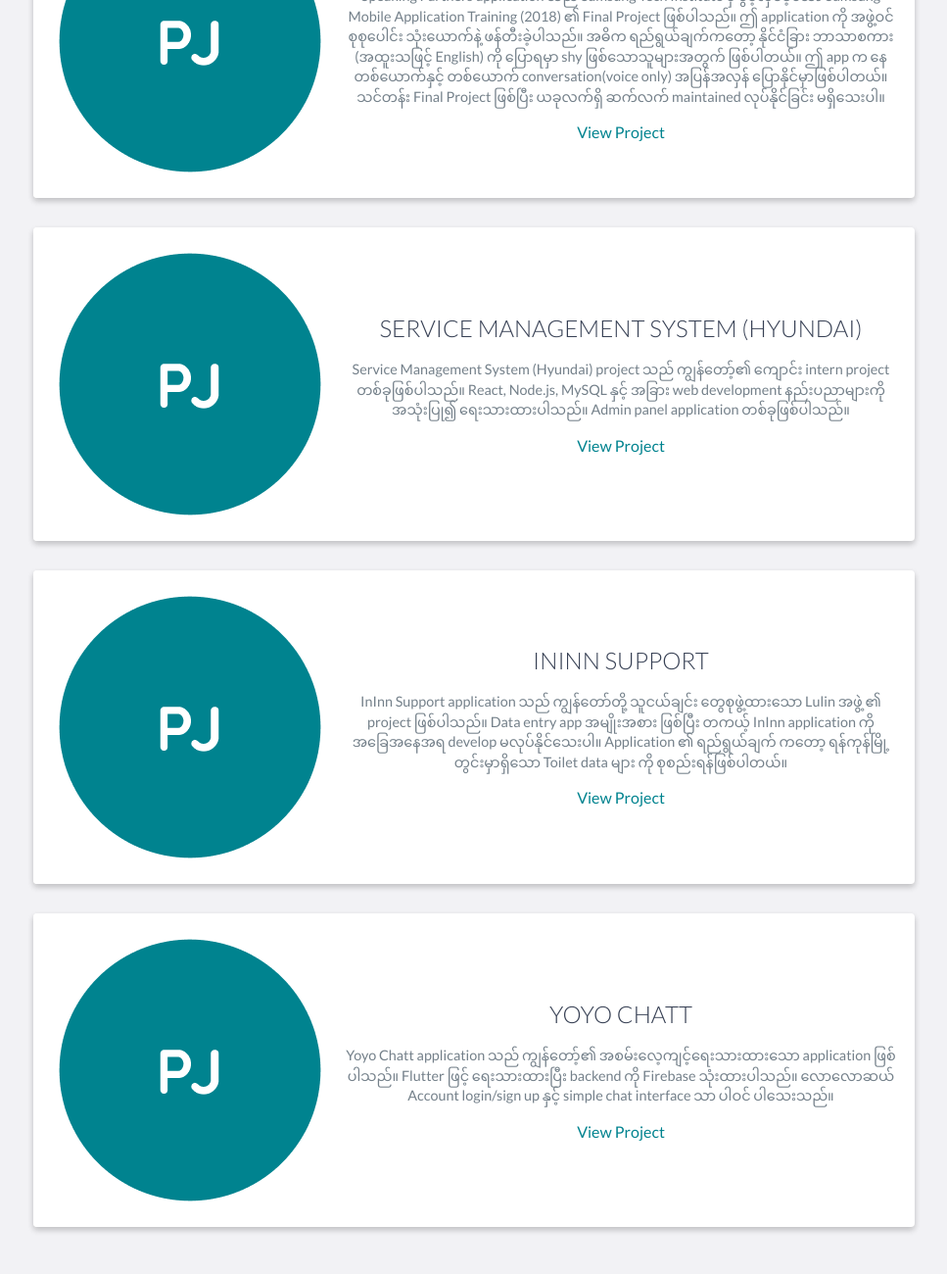
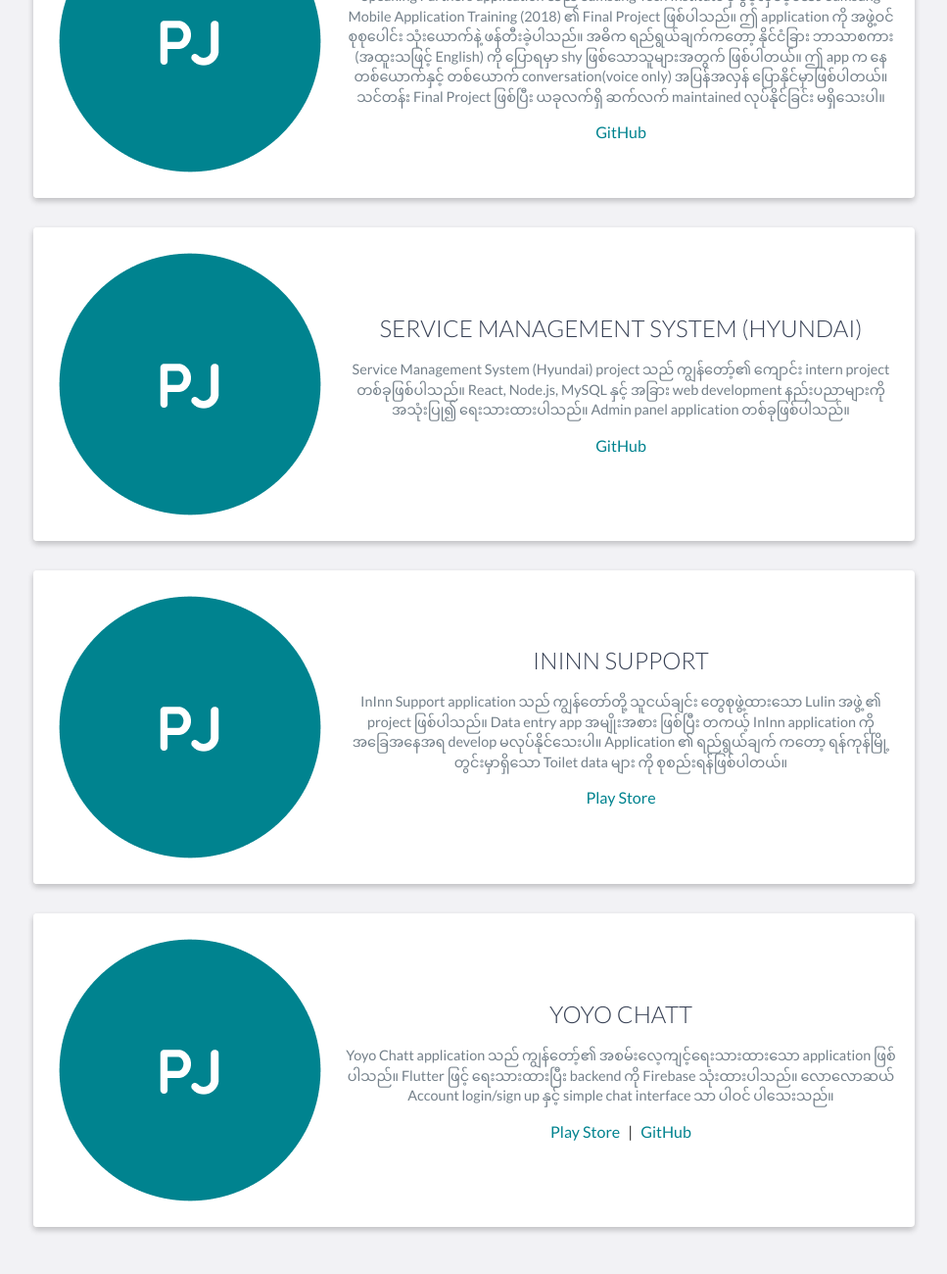
Before and after one commit to ZattWine/dev_site, a website: page index.html in a window 1280 px wide. Shown: the part 2800-4100 px from the top of the page at 98% size, without its empty margins (156-1123 px from the left). Drawn offline with nearby package versions, Linux system fonts and the light colour scheme.

Commit message:
change project view text with specific link name

```diff
--- a/index.html
+++ b/index.html
@@ -182,9 +182,7 @@
                 သင်တန်း Final Project ဖြစ်ပြီး ယခုလက်ရှိ ဆက်လက် maintained
                 လုပ်နိုင်ခြင်း မရှိသေးပါ။
               </p>
-              <a href="https://github.com/ZattWine/speakingpartners"
-                >View Project</a
-              >
+              <a href="https://github.com/ZattWine/speakingpartners">GitHub</a>
             </div>
           </div>
           <div class="project shadow-large">
@@ -199,7 +197,7 @@
                 နှင့် အခြား web development နည်းပညာများကို အသုံးပြု၍
                 ရေးသားထားပါသည်။ Admin panel application တစ်ခုဖြစ်ပါသည်။
               </p>
-              <a href="https://github.com/ZattWine/sms-face">View Project</a>
+              <a href="https://github.com/ZattWine/sms-face">GitHub</a>
             </div>
           </div>
           <div class="project shadow-large">
@@ -218,7 +216,7 @@
               </p>
               <a
                 href="https://play.google.com/store/apps/details?id=com.lulin.ininn.admin"
-                >View Project</a
+                >Play Store</a
               >
             </div>
           </div>
@@ -236,7 +234,12 @@
               </p>
               <a
                 href="https://play.google.com/store/apps/details?id=com.norm.yoyo_chatt"
-                >View Project</a
+                >Play Store</a
+              >
+              <span class="divider">|</span>
+              <a
+                href="https://play.google.com/store/apps/details?id=com.norm.yoyo_chatt"
+                >GitHub</a
               >
             </div>
           </div>
--- a/scss/styles.scss
+++ b/scss/styles.scss
@@ -754,6 +754,10 @@ footer {
     margin: 0 0 15px 0;
     font-size: 0.9em;
   }
+
+  .divider {
+    margin: 0 5px 0 5px;
+  }
 }
 
 .no-image {
```
Also changed, not shown: css/styles.css.
